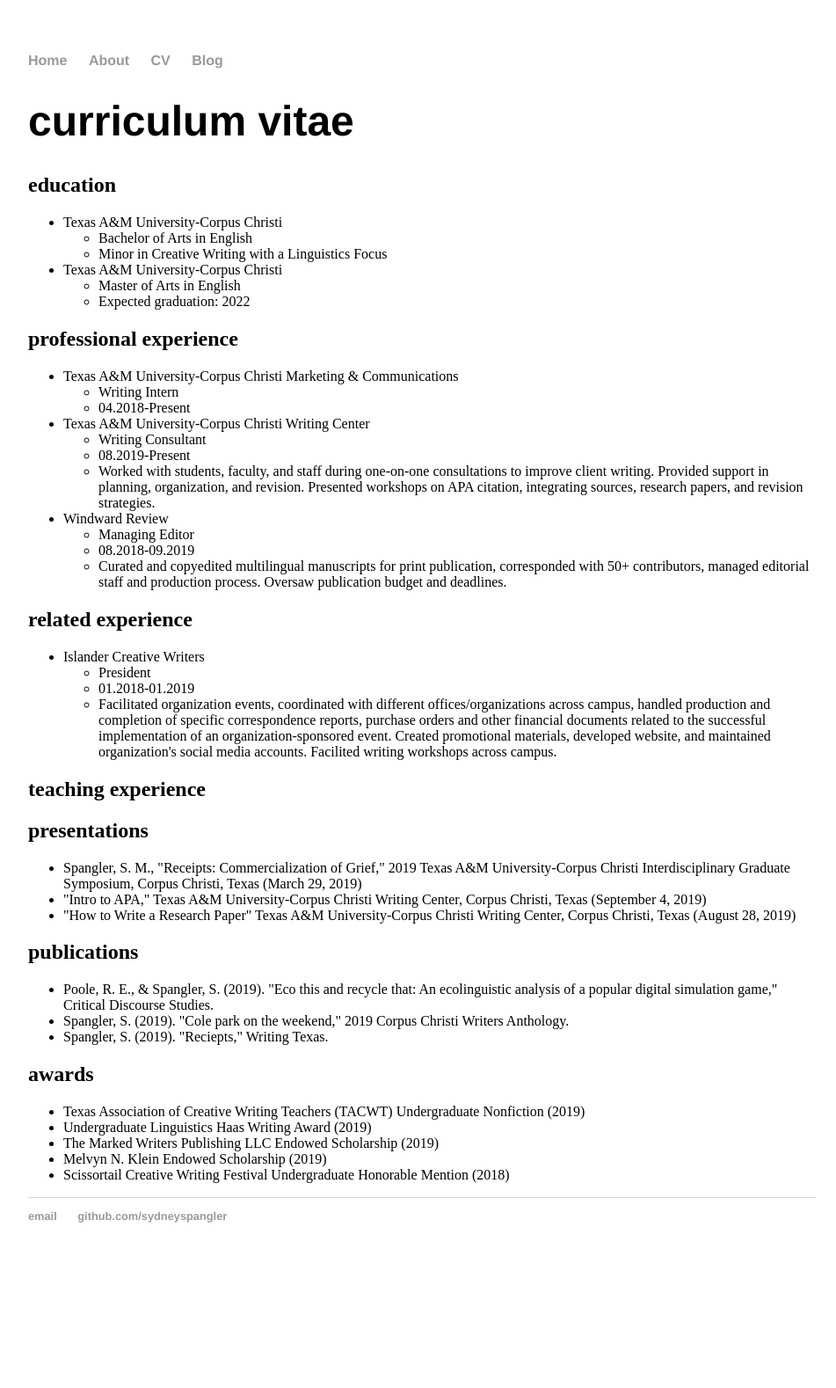
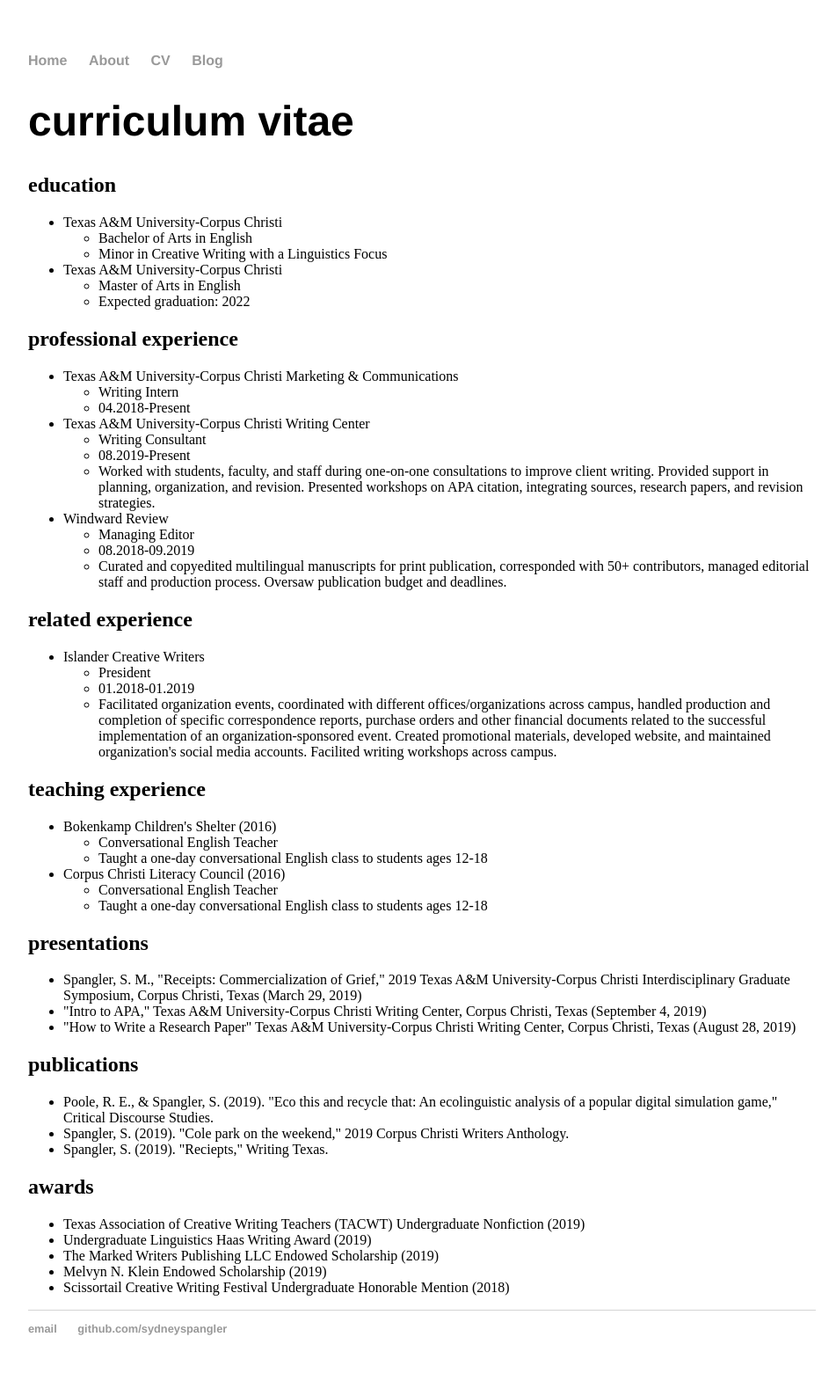
Before and after one commit to sydneyspangler/sydneyspangler.github.io, a Jekyll site: the page built from cv/index.html, in a window 1280 px wide. Shown: the whole page at 88% size, without its empty margins (160-1111 px from the left). Built offline with Jekyll 4.4.1, drawn with Linux system fonts in a browser that asks for light colours; before the commit the page ends 1450 px from its top, so only the background shows below that.

Commit message:
Update index.html

```diff
--- a/cv/index.html
+++ b/cv/index.html
@@ -54,6 +54,18 @@
 	</ul>
 	<h2>teaching experience</h2>
 	<ul>
+		<li>Bokenkamp Children's Shelter (2016)
+			<ul>
+				<li>Conversational English Teacher</li>
+				<li>Taught a one-day conversational English class to students ages 12-18</li>
+			</ul>
+		</li>
+		<li>Corpus Christi Literacy Council (2016)
+			<ul>
+				<li>Conversational English Teacher</li>
+				<li>Taught a one-day conversational English class to students ages 12-18</li>
+			</ul>
+		</li>
 	</ul>
 	<h2>presentations</h2>
 	<ul>
```
